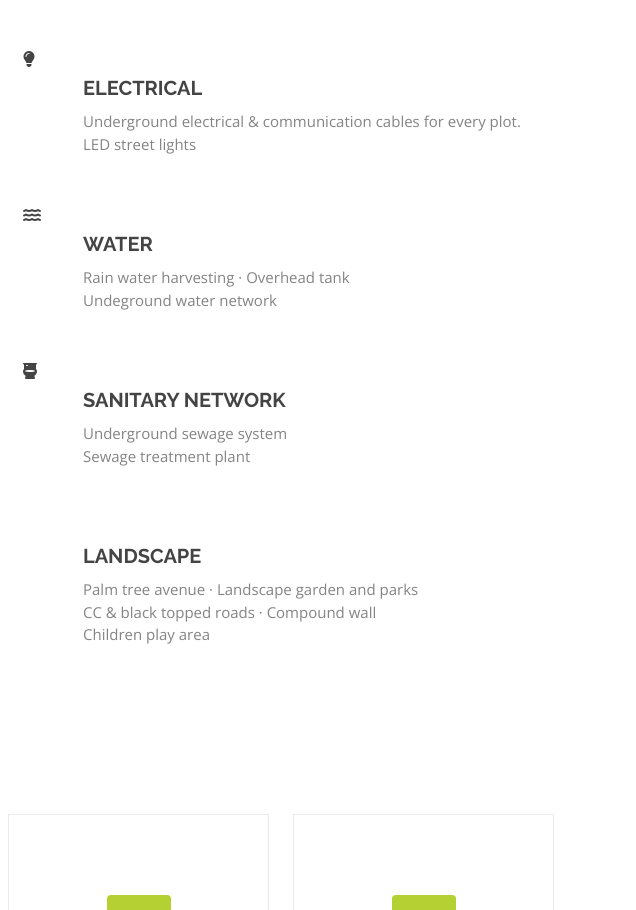
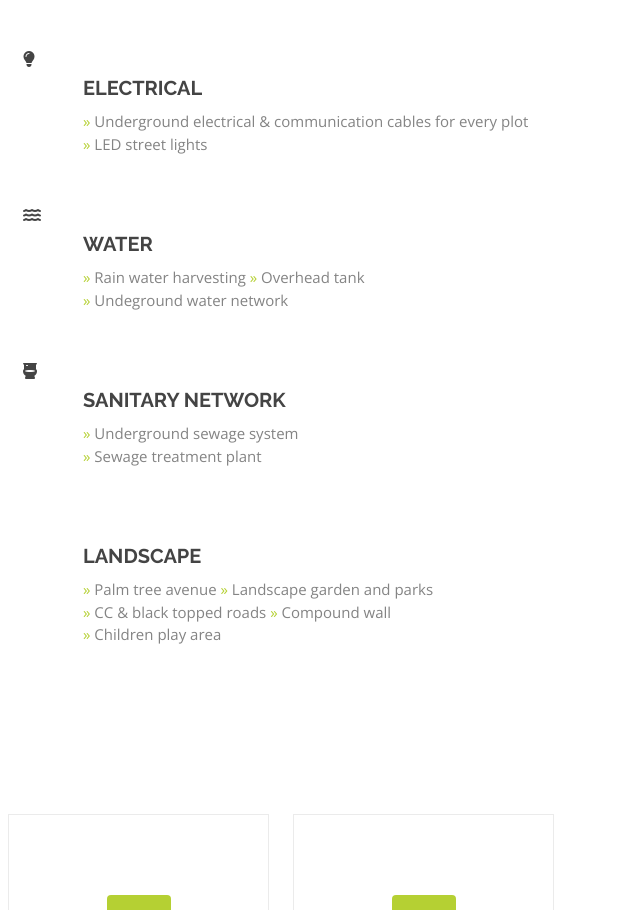
Before and after one commit to creatixdevelopers/futurearth_landing, a plain HTML site: page index.html in a window 1280 px wide. Shown: the part 1633-2543 px from the top of the page, 644-1280 px from the left. Drawn offline with nearby package versions, Linux system fonts and the light colour scheme; some icons are missing.

Commit message:
points added

```diff
--- a/index.html
+++ b/index.html
@@ -55,7 +55,8 @@
 				<div class="row d-flex justify-content-end" id="highlights-footer">
 					<h3>Starting ₹ 36 Lacs.*</h3>
 					<p>RERA NO. PRM/KA/RERA/1250/303/PR/181010/002052</p>
-					<p style="margin-bottom: 0px;font-size: 12px;margin-top: 3rem;position: fixed;left:-0px;top:84vh">* T&C Apply</p>
+					<p style="margin-bottom: 0px;font-size: 12px;margin-top: 3rem;position: fixed;left:-0px;top:84vh">*
+						T&C Apply</p>
 				</div>
 			</div>
 		</section>
@@ -164,27 +165,27 @@
 							<div class="icon-box mt-5 mt-lg-0" data-aos="zoom-in" data-aos-delay="150">
 								<i class="fas fa-lightbulb"></i>
 								<h4>ELECTRICAL</h4>
-								<p>Underground electrical & communication cables for every plot.</p>
-								<p>LED street lights</p>
+								<p><span style="color: #b5d033">» </span>Underground electrical & communication cables for every plot</p>
+								<p><span style="color: #b5d033">» </span>LED street lights</p>
 							</div>
 							<div class="icon-box mt-5" data-aos="zoom-in" data-aos-delay="150">
 								<i class="fas fa-water"></i>
 								<h4>WATER</h4>
-								<p>Rain water harvesting · Overhead tank</p>
-								<p>Undeground water network</p>
+								<p><span style="color: #b5d033">» </span>Rain water harvesting <span style="color: #b5d033">» </span> Overhead tank</p>
+								<p><span style="color: #b5d033">» </span>Undeground water network</p>
 							</div>
 							<div class="icon-box mt-5" data-aos="zoom-in" data-aos-delay="150">
 								<i class="fas fa-toilet"></i>
 								<h4>SANITARY NETWORK</h4>
-								<p>Underground sewage system</p>
-								<p>Sewage treatment plant</p>
+								<p><span style="color: #b5d033">» </span>Underground sewage system</p>
+								<p><span style="color: #b5d033">» </span>Sewage treatment plant</p>
 							</div>
 							<div class="icon-box mt-5" data-aos="zoom-in" data-aos-delay="150">
 								<i class="fas fa-tree-palm"></i>
 								<h4>LANDSCAPE</h4>
-								<p>Palm tree avenue · Landscape garden and parks</p>
-								<p>CC & black topped roads · Compound wall</p>
-								<p>Children play area</p>
+								<p><span style="color: #b5d033">» </span>Palm tree avenue <span style="color: #b5d033">» </span> Landscape garden and parks</p>
+								<p><span style="color: #b5d033">» </span>CC & black topped roads <span style="color: #b5d033">» </span> Compound wall</p>
+								<p><span style="color: #b5d033">» </span>Children play area</p>
 							</div>
 						</div>
 					</div>
```
